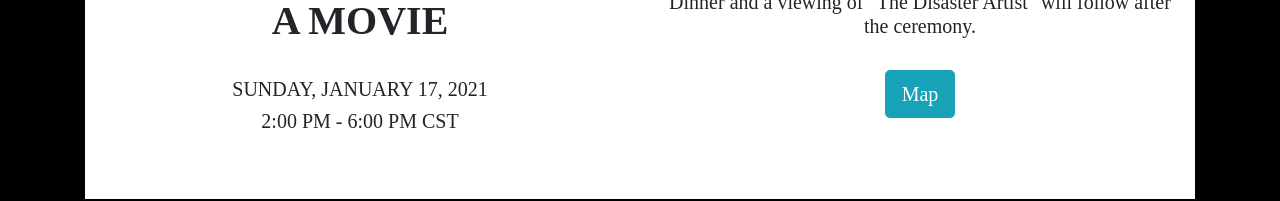
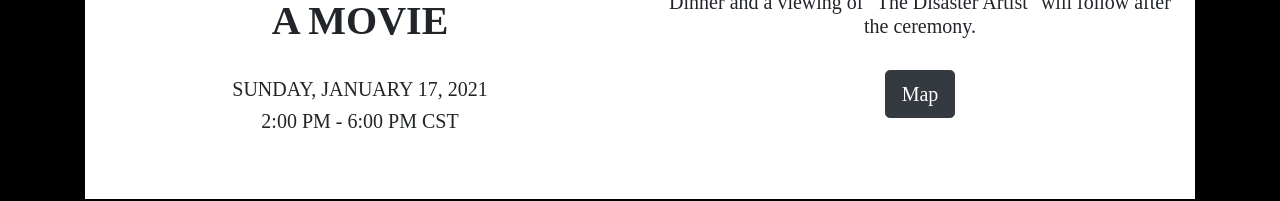
Before and after one commit to yasminmenchaca/wedding-website, a React (Create React App) app: page /schedule in a window 1280 px wide. Shown: the part 444-645 px from the top of the page. Built offline with nearby package versions, Linux system fonts and the light colour scheme; a web font is replaced by a local one.

Commit message:
styling changes

```diff
--- a/src/components/Schedule.js
+++ b/src/components/Schedule.js
@@ -7,7 +7,7 @@ const Schedule = () => {
     return (
         <ReactBootStrap.Container fluid
                                   className='text-center'
-                                  style={{backgroundColor: 'white', padding: '10px 10px'}}>
+                                  style={{backgroundColor: 'white', padding: '10px'}}>
             <ReactBootStrap.Row>
                 <ReactBootStrap.Col sm={6} className='align-self-center'>
                     <ReactBootStrap.ResponsiveEmbed aspectRatio="16by9">
@@ -20,7 +20,7 @@ const Schedule = () => {
                     <h5>2:00 PM - 6:00 PM CST</h5><br/><br/>
                 </ReactBootStrap.Col>
                 <ReactBootStrap.Col sm={6} className='align-self-center'>
-                    <ReactBootStrap.Image src={couple} style={{height:'100px'}}/>
+                    <ReactBootStrap.Image src={couple} style={{height: '100px'}}/>
                     <h5>Alamo Drafthouse Cinema Stone Oak <br/>
                         22806 U.S. 281 <br/>
                         San Antonio, TX 78258<br/><br/>
@@ -28,7 +28,8 @@ const Schedule = () => {
                         slacks. <br/><br/>
                         Dinner and a viewing of "The Disaster Artist" will follow after the ceremony.</h5>
                     <br/>
-                    <a href="https://goo.gl/maps/Z2Byumo8oXfZYqDj6" className="btn btn-info btn-lg" role="button">Map</a>
+                    <a href="https://goo.gl/maps/Z2Byumo8oXfZYqDj6" className="btn btn-dark btn-lg"
+                       role="button">Map</a>
                     <br/>
                 </ReactBootStrap.Col>
             </ReactBootStrap.Row>
```
